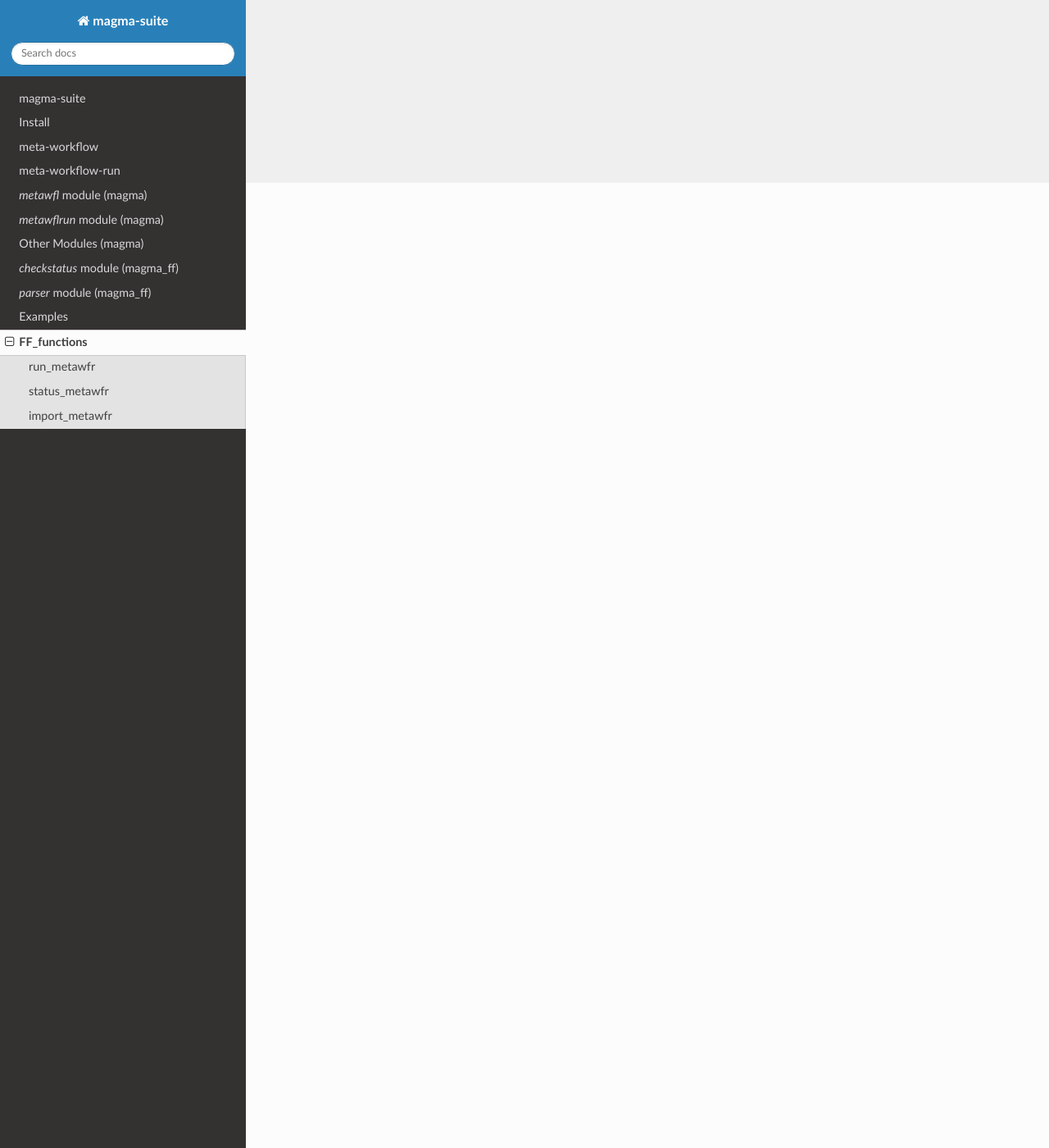
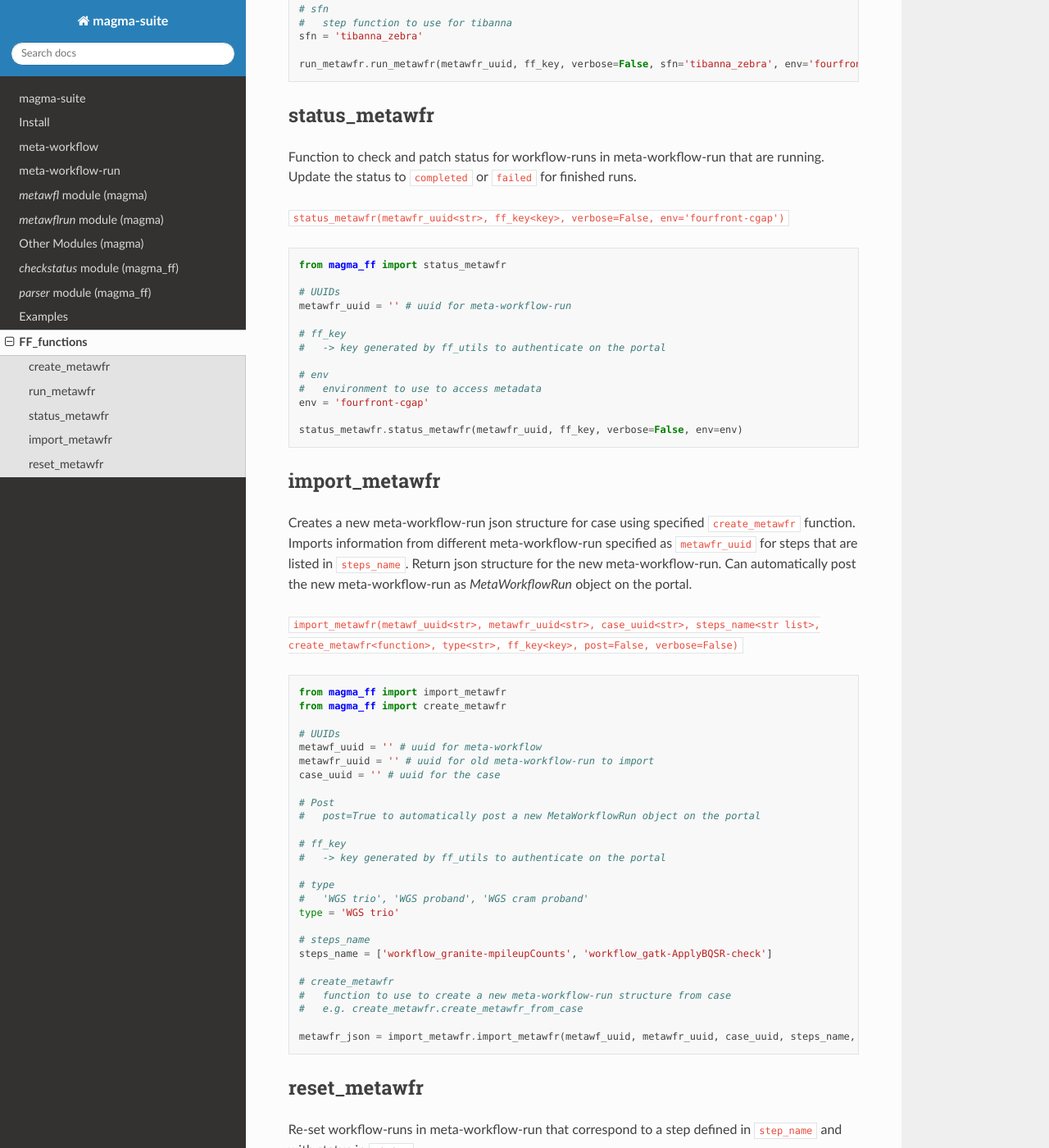
Before and after one commit to dbmi-bgm/magma, a Sphinx documentation site: the page built from docs/ff_functions.rst, in a window 1280 px wide and 1400 px high, scrolled down 1177 px. Shown: the whole window at 82% size. Built offline with Sphinx 7.4.7 and the Read the Docs theme 2.0.0, drawn with Linux system fonts in a browser that asks for light colours; some of the changed text lies outside the part shown.

Commit message:
added docs and fixed arg error in create_metawfr, ff_key was missing

```diff
--- a/_version.py
+++ b/_version.py
@@ -1,4 +1,4 @@
 """Version information."""
 
 # The following line *must* be the last in the module, exactly as formatted:
-__version__ = "0.2.2"
+__version__ = "0.2.3"
--- a/docs/ff_functions.rst
+++ b/docs/ff_functions.rst
@@ -1,6 +1,37 @@
 ============
 FF_functions
 ============
+
+create_metawfr
+**************
+
+Function to create a meta-workflow-run json structure for case from case metadata.
+Return json structure for the meta-workflow-run.
+Can automatically post the meta-workflow-run as *MetaWorkflowRun* object on the portal and patch ``meta_workflow_run`` key for case with the new uuid.
+
+``create_metawfr_from_case(metawf_uuid<str>, case_uuid<str>, type<str>, ff_key<key>, post=False, patch_case=False, verbose=False)``
+
+.. code-block:: python
+
+    from magma_ff import create_metawfr
+
+    # UUIDs
+    metawf_uuid = '' # uuid for meta-workflow
+    case_uuid = '' # uuid for the case
+
+    # Post | Patch
+    #   post=True to automatically post a new MetaWorkflowRun object on the portal
+    #   patch_case=True to update meta_workflow_run for case with uuid for new meta-workflow-run
+
+    # type
+    #   'WGS trio', 'WGS proband', 'WGS cram proband'
+    type = 'WGS trio'
+
+    # ff_key
+    #   -> key generated by ff_utils to authenticate on the portal
+
+    metawfr_json = create_metawfr.create_metawfr_from_case(metawf_uuid, case_uuid, type, ff_key, post=False, patch_case=False, verbose=False)
+
 
 run_metawfr
 ***********
@@ -8,28 +39,117 @@
 Function to run workflow-runs in meta-workflow-run.
 Calculates which workflow-runs are ready to run, starts the run with tibanna and patch the metadata.
 
-``run_metawfr(metawfr_uuid<str>, ff_key<key>, verbose=False, sfn='tibanna_zebra', env='fourfront-cgap')``
+``run_metawfr(metawfr_uuid<str>, ff_key<key>, verbose=False, sfn='tibanna_zebra', env='fourfront-cgap', maxcount=None)``
 
 .. code-block:: python
 
+    from magma_ff import run_metawfr
+
+    # UUIDs
+    metawfr_uuid = '' # uuid for meta-workflow-run
+
+    # ff_key
+    #   -> key generated by ff_utils to authenticate on the portal
+
+    # env
+    #   environment to use to access metadata
+    env = 'fourfront-cgap'
+
+    # sfn
+    #   step function to use for tibanna
+    sfn = 'tibanna_zebra'
+
+    run_metawfr.run_metawfr(metawfr_uuid, ff_key, verbose=False, sfn='tibanna_zebra', env='fourfront-cgap', maxcount=None)
 
 
 status_metawfr
 **************
 
 Function to check and patch status for workflow-runs in meta-workflow-run that are running.
+Update the status to ``completed`` or ``failed`` for finished runs.
 
 ``status_metawfr(metawfr_uuid<str>, ff_key<key>, verbose=False, env='fourfront-cgap')``
 
 .. code-block:: python
 
+    from magma_ff import status_metawfr
+
+    # UUIDs
+    metawfr_uuid = '' # uuid for meta-workflow-run
+
+    # ff_key
+    #   -> key generated by ff_utils to authenticate on the portal
+
+    # env
+    #   environment to use to access metadata
+    env = 'fourfront-cgap'
+
+    status_metawfr.status_metawfr(metawfr_uuid, ff_key, verbose=False, env=env)
 
 
 import_metawfr
 **************
 
-Function to import metadata for meta-workflow-run from a different meta-workflow-run.
+Creates a new meta-workflow-run json structure for case using specified ``create_metawfr`` function.
+Imports information from different meta-workflow-run specified as ``metawfr_uuid`` for steps that are listed in ``steps_name``.
+Return json structure for the new meta-workflow-run.
+Can automatically post the new meta-workflow-run as *MetaWorkflowRun* object on the portal.
 
-``import_metawfr(metawf_uuid<str>, metawfr_uuid<str>, case_uuid<str>, steps_name<str list>, create_metawfr<function>, ff_key<key>, post=False, verbose=False)``
+``import_metawfr(metawf_uuid<str>, metawfr_uuid<str>, case_uuid<str>, steps_name<str list>, create_metawfr<function>, type<str>, ff_key<key>, post=False, verbose=False)``
 
 .. code-block:: python
+
+    from magma_ff import import_metawfr
+    from magma_ff import create_metawfr
+
+    # UUIDs
+    metawf_uuid = '' # uuid for meta-workflow
+    metawfr_uuid = '' # uuid for old meta-workflow-run to import
+    case_uuid = '' # uuid for the case
+
+    # Post
+    #   post=True to automatically post a new MetaWorkflowRun object on the portal
+
+    # ff_key
+    #   -> key generated by ff_utils to authenticate on the portal
+
+    # type
+    #   'WGS trio', 'WGS proband', 'WGS cram proband'
+    type = 'WGS trio'
+
+    # steps_name
+    steps_name = ['workflow_granite-mpileupCounts', 'workflow_gatk-ApplyBQSR-check']
+
+    # create_metawfr
+    #   function to use to create a new meta-workflow-run structure from case
+    #   e.g. create_metawfr.create_metawfr_from_case
+
+    metawfr_json = import_metawfr.import_metawfr(metawf_uuid, metawfr_uuid, case_uuid, steps_name, create_metawfr.create_metawfr_from_case, type, ff_key)
+
+
+reset_metawfr
+*************
+
+Re-set workflow-runs in meta-workflow-run that correspond to a step defined in ``step_name`` and with status in ``status``.
+
+``reset_status(metawfr_uuid<str>, status<str | str list>, step_name<str | str list>, ff_key<key>, verbose=False)``
+
+.. code-block:: python
+
+    from magma_ff import reset_metawfr
+
+    # UUIDs
+    metawfr_uuid = '' # uuid for meta-workflow-run
+
+    # ff_key
+    #   -> key generated by ff_utils to authenticate on the portal
+
+    # step_name
+    #   name or list of names for step-workflows that need to be reset
+    step_name = ['workflow_granite-mpileupCounts', 'workflow_gatk-ApplyBQSR-check']
+
+    # status
+    #   status or list of status to reset
+    status = 'failed' # running | completed | failed
+
+    reset_metawfr.reset_status(metawfr_uuid, status, step_name, ff_key, verbose=False)
```
Also changed, not shown: 2 other files.
